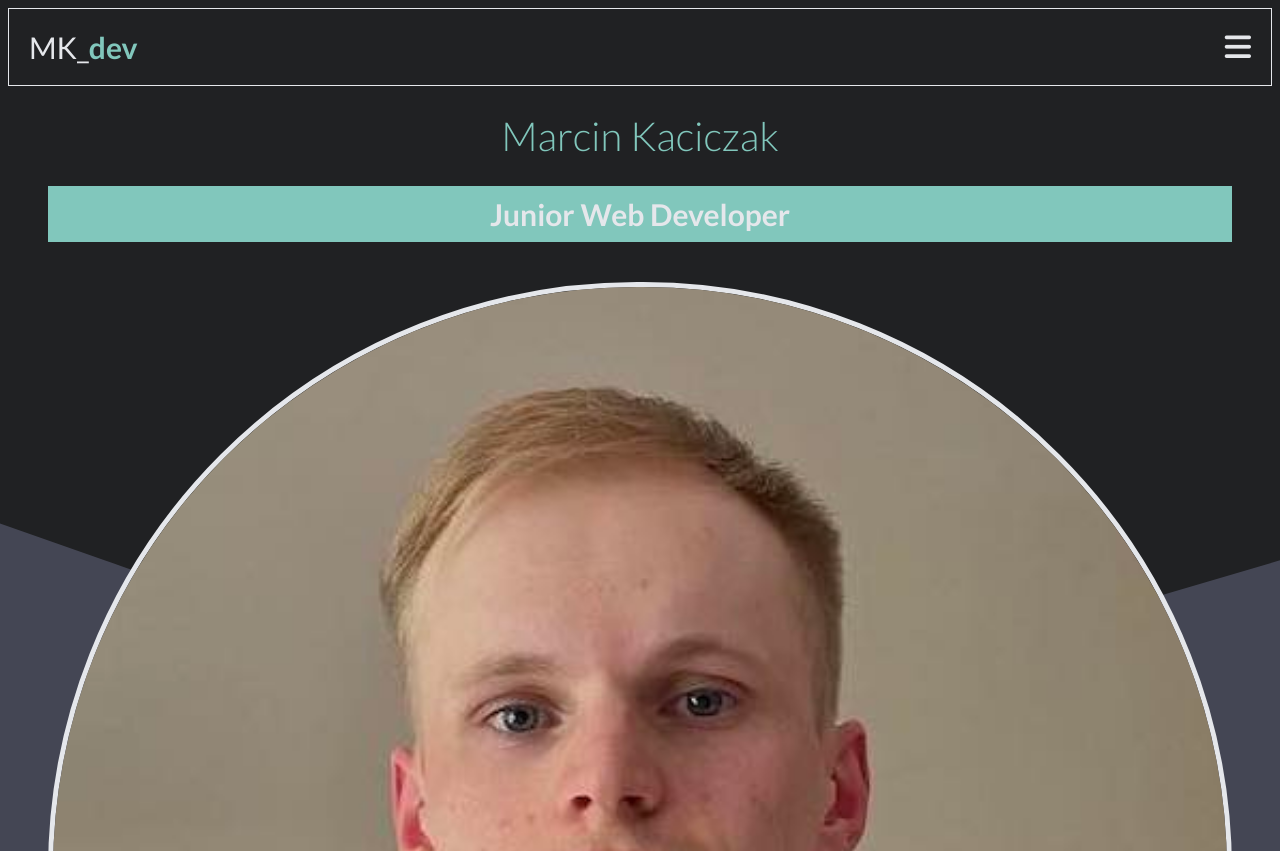
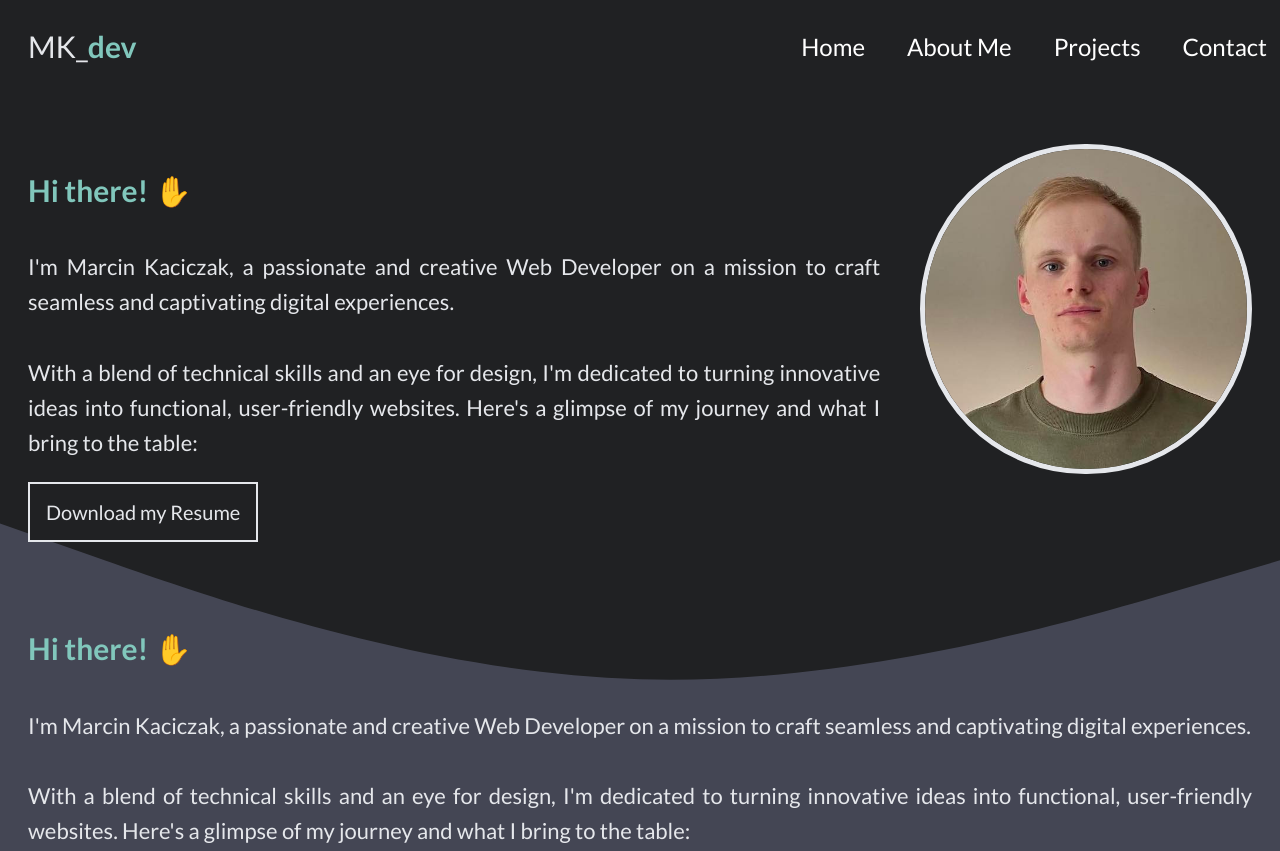
Before and after one commit to kaciczak0211/testing_area, a plain HTML site: page index.html in a window 1280 px wide. Shown: the top 851 px of the page. Drawn offline with Linux system fonts and the light colour scheme.

Commit message:
start_desktop_version

```diff
--- a/index.html
+++ b/index.html
@@ -49,11 +49,34 @@
         </div>
 
 </div>
+<div class="desktop-menu">
+    <div id="logo">MK_<strong>dev</strong></div>
+    <div id="links-desktop">
+        <a href="#home-section">Home</a>
+        <a href="#about-section">About Me</a>
+        <a href="#projects-section">Projects</a>
+        <a href="#contact-section">Contact</a>
+    </div>
+</div>
 <div class="headline" id="home-section">
     <h1>Marcin Kaciczak</h1>
     <h2>Junior Web Developer</h2>
     <img src="profi.jpeg" alt="Marcin Kaciczak">
 </div>
+<!-- desktop -->
+<div class="headline-desktop" id="home-section">
+    <div class="myname">
+        <h3> <strong>Hi there! &#9995;</strong> <br><br> I'm Marcin Kaciczak, a passionate and creative Web Developer on a mission to craft seamless and captivating digital experiences.<br><br>
+            With a blend of technical skills and an eye for design, I'm dedicated to turning innovative ideas into functional, user-friendly websites. Here's a glimpse of my journey and what I bring to the table:
+        </h3>
+        <form method="get" action="MarcinKaciczak_cv.pdf">
+            <button id="download">Download my Resume</button>
+         </form>
+    </div>
+    <img src="profi.jpeg" alt="Marcin Kaciczak">
+</div>
+
+
 <div class="simple-tekst" id="about-section">
     <h3> <strong>Hi there! &#9995;</strong> <br><br> I'm Marcin Kaciczak, a passionate and creative Web Developer on a mission to craft seamless and captivating digital experiences.<br><br>
         With a blend of technical skills and an eye for design, I'm dedicated to turning innovative ideas into functional, user-friendly websites. Here's a glimpse of my journey and what I bring to the table:
@@ -70,6 +93,9 @@
         📈 Continuous Learner: The web development landscape is constantly evolving, and I'm committed to never stop learning. I thrive on challenges and welcome opportunities to expand my skillset.
     </h3>
 </div>
+
+
+
 <div class="projects" id="projects-section">
     <div id="check">Selected projects:</div>
     <p>Visit my GitHub to see more</p>
--- a/style.css
+++ b/style.css
@@ -316,6 +316,11 @@ h2{
     padding: 2vh;
 }
 
+#download:hover{
+    background-color: #81c7bc;
+    cursor: pointer;
+}
+
 .projects{
     display: flex;
     flex-direction: column;
@@ -384,3 +389,46 @@ p{
     font-size: 20px;
     text-align: center;
 }
+
+/* hide desktop elements */
+
+.desktop-menu{
+    display: none;
+}
+
+
+@media only screen and (min-width: 800px) {
+    .content{
+        display: none;
+    }
+    .desktop-menu{
+        display: flex;
+        justify-content: space-between;
+        align-items: center;
+        margin-bottom: 40px;
+    }
+    #links-desktop{
+        display: flex;
+        gap: 2rem;
+    }
+    .headline{
+        display: none;
+    }
+    .headline-desktop{
+        display: flex;
+        justify-content: space-between;
+    }
+    .myname{
+        display: flex;
+        flex-direction: column;
+        margin: 20px;
+    }
+    h1{
+        padding: 10px;
+        margin-left: 20px;
+        margin-right: 20px;
+    }
+    img{
+        height: 20rem;
+    }
+  }
```
